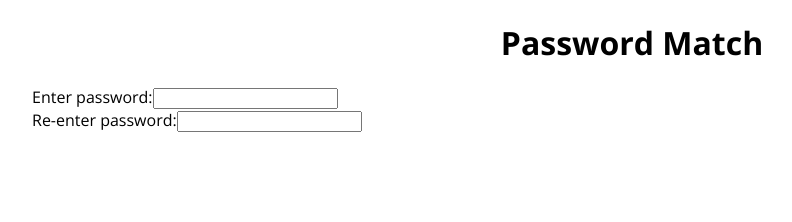
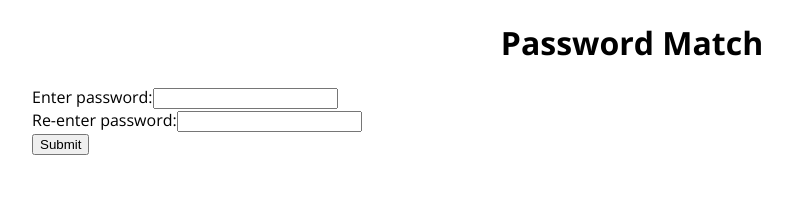
Before and after one commit to MohammedSaayim/Login-Page, a React (Create React App) app: page / in a window 1280 px wide. Shown: the top 222 px of the page, without its empty margins (8-800 px from the left). Built offline with nearby package versions, Linux system fonts and the light colour scheme.

Commit message:
Add submit button Add SubmitBtn.jsx and link it to App.jsx

```diff
--- a/src/App.jsx
+++ b/src/App.jsx
@@ -1,5 +1,6 @@
 import "./styles.css";
 import { useState } from "react";
+import SubmitBtn from "./SubmitBtn";
 
 export default function App() {
   const [pwd, setPwd] = useState("");
@@ -72,6 +73,7 @@ export default function App() {
             <input onChange={onRePwdChange} type="password"></input>
           </label>
         </div>
+        <SubmitBtn />
         <PwdMatch />
       </div>
     </div>
--- a/src/SubmitBtn.jsx
+++ b/src/SubmitBtn.jsx
@@ -0,0 +1,9 @@
+import React from "react";
+
+export default function App() {
+  return (
+    <div>
+      <button>Submit</button>
+    </div>
+  );
+}
```
